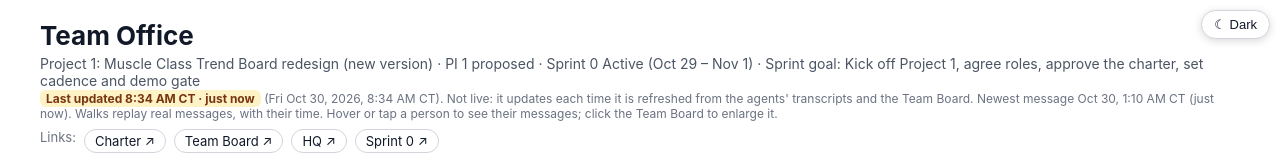
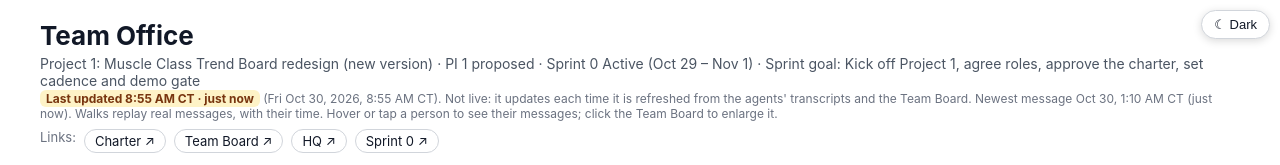
Before and after one commit to Ultra-Madness/team-office, a React (Vite) app: page / in a window 1280 px wide. Shown: the top 165 px of the page. Built offline with nearby package versions, Linux system fonts and the light colour scheme.

Commit message:
Refresh 2026-10-30 08:55 CDT

```diff
--- a/public/data.json
+++ b/public/data.json
@@ -11,7 +11,7 @@
     "waitingOnMichael": true
   },
   "BOARD": {
-    "asOf": "Fri Oct 30, 2026, 8:34 AM CT",
+    "asOf": "Fri Oct 30, 2026, 8:55 AM CT",
     "sprintGoal": "Sprint 0: Kick off Project 1, agree roles and working agreement, approve the charter, set cadence and demo gate",
     "waitingOnMichael": "Waiting on Michael: charter approval",
     "cards": [
@@ -284,9 +284,9 @@
     ]
   },
   "OFFICE": {
-    "asOf": "Fri Oct 30, 2026, 8:34 AM CT",
-    "updated": "8:34 AM CT",
-    "asOfIso": "2026-10-30T08:34:00-05:00",
+    "asOf": "Fri Oct 30, 2026, 8:55 AM CT",
+    "updated": "8:55 AM CT",
+    "asOfIso": "2026-10-30T08:55:00-05:00",
     "links": [
       {
         "label": "Charter",
@@ -972,7 +972,7 @@
       "topic": "Holding; test Page disclosed"
     }
   ],
-  "lastUpdated": "Fri Oct 30, 2026, 8:34 AM CT",
+  "lastUpdated": "Fri Oct 30, 2026, 8:55 AM CT",
   "links": [
     {
       "label": "Charter",
--- a/src/office.tsx
+++ b/src/office.tsx
@@ -469,7 +469,5 @@ function App() {
   );
 }
 
-
-
 return App;
 }
```
